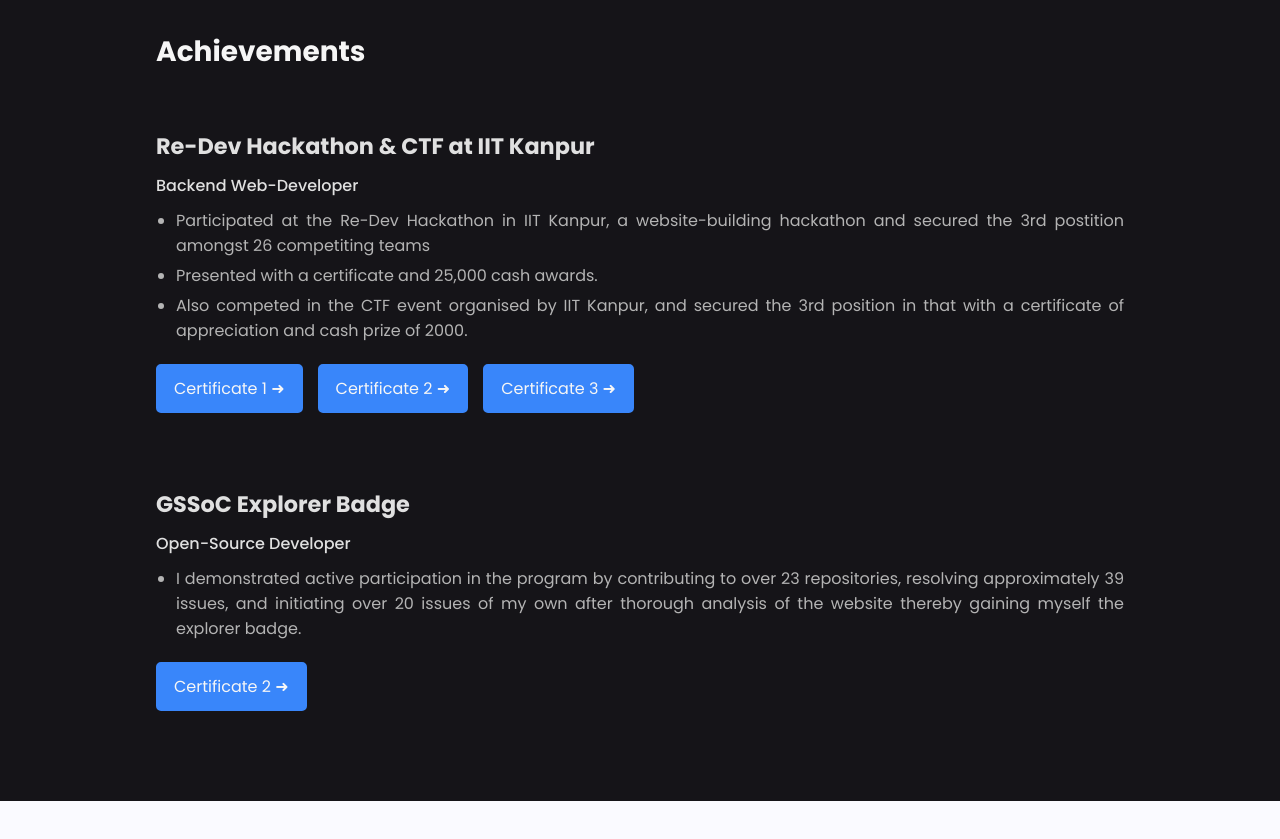
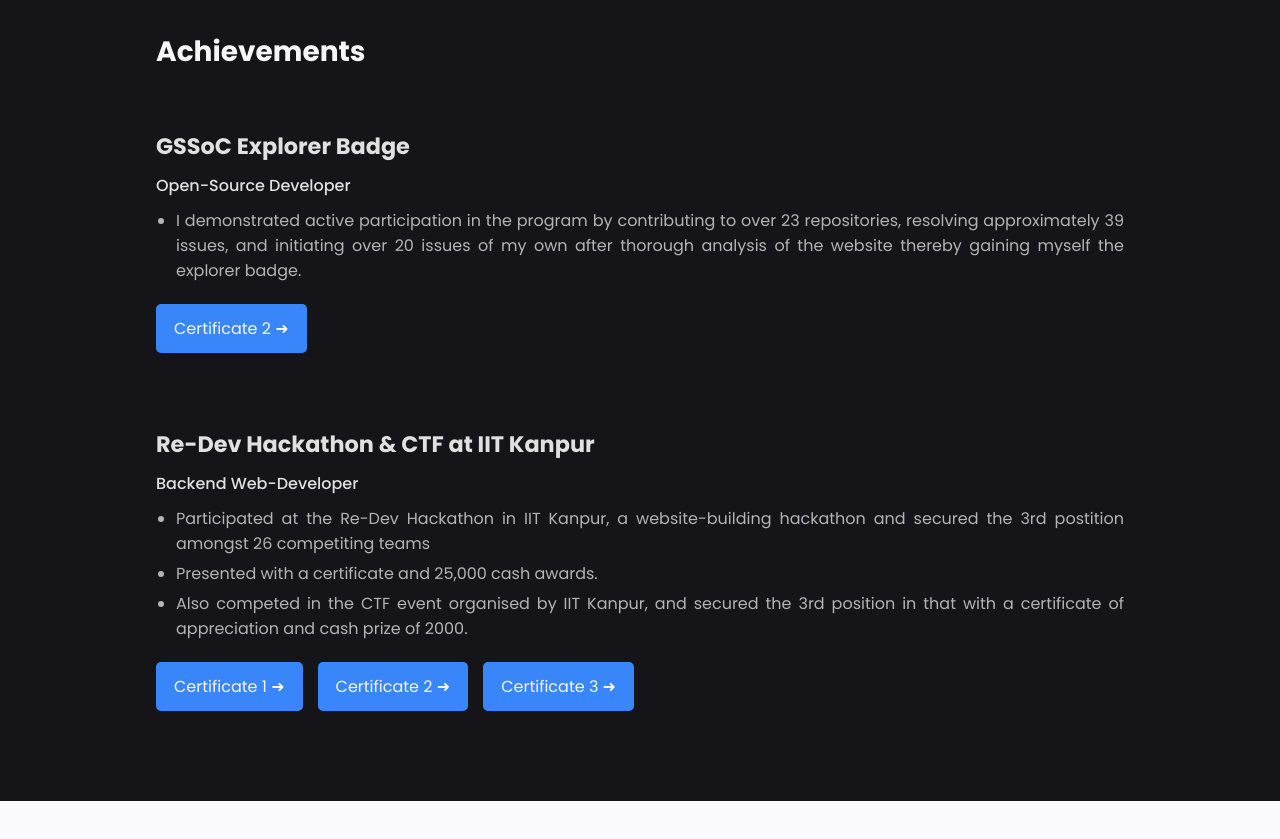
Before and after one commit to ritankarsaha/Portfolio-Website, a React (Create React App) app: page / in a window 1280 px wide. Shown: the part 4620-5459 px from the top of the page. Built offline with nearby package versions, Linux system fonts and the light colour scheme.

Commit message:
Updated the projectd timeline

```diff
--- a/src/data/ProjectData.js
+++ b/src/data/ProjectData.js
@@ -70,6 +70,20 @@
 
 // --------------------------------------- Awards List
 export const AwardsList = [
+  {
+    title: "GSSoC Explorer Badge",
+    description: [
+      "I demonstrated active participation in the program by contributing to over 23 repositories, resolving approximately 39 issues, and initiating over 20 issues of my own after thorough analysis of the website thereby gaining myself the explorer badge.",
+
+
+    ],
+    role: "Open-Source Developer",
+    award_certificate1:
+      "",
+    award_certificate2:
+    "https://drive.google.com/file/d/15QFYPRyeasNEGaep9x7mncBi4fFS5-Fs/view?usp=sharing",
+    isc: true,
+  },
 
   {
     title: "Re-Dev Hackathon & CTF at IIT Kanpur",
@@ -88,20 +102,7 @@
     "https://drive.google.com/file/d/1OQmtxwX2IlD9cAi9rP7YLyaNYphTnZf2/view?usp=sharing",
     isc: true,
   },
-  {
-    title: "GSSoC Explorer Badge",
-    description: [
-      "I demonstrated active participation in the program by contributing to over 23 repositories, resolving approximately 39 issues, and initiating over 20 issues of my own after thorough analysis of the website thereby gaining myself the explorer badge.",
 
-
-    ],
-    role: "Open-Source Developer",
-    award_certificate1:
-      "",
-    award_certificate2:
-    "https://drive.google.com/file/d/15QFYPRyeasNEGaep9x7mncBi4fFS5-Fs/view?usp=sharing",
-    isc: true,
-  },
 ];
 
 // --------------------------------------- Skills
```
